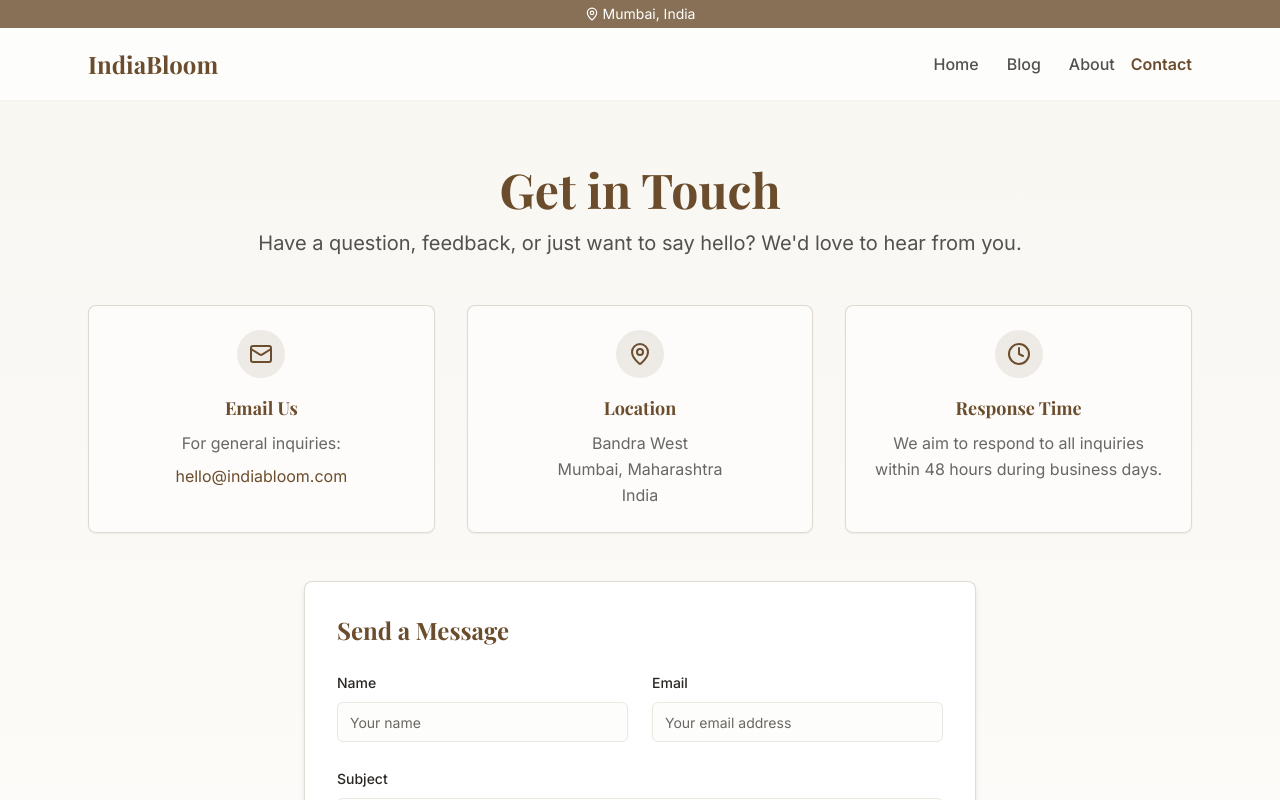
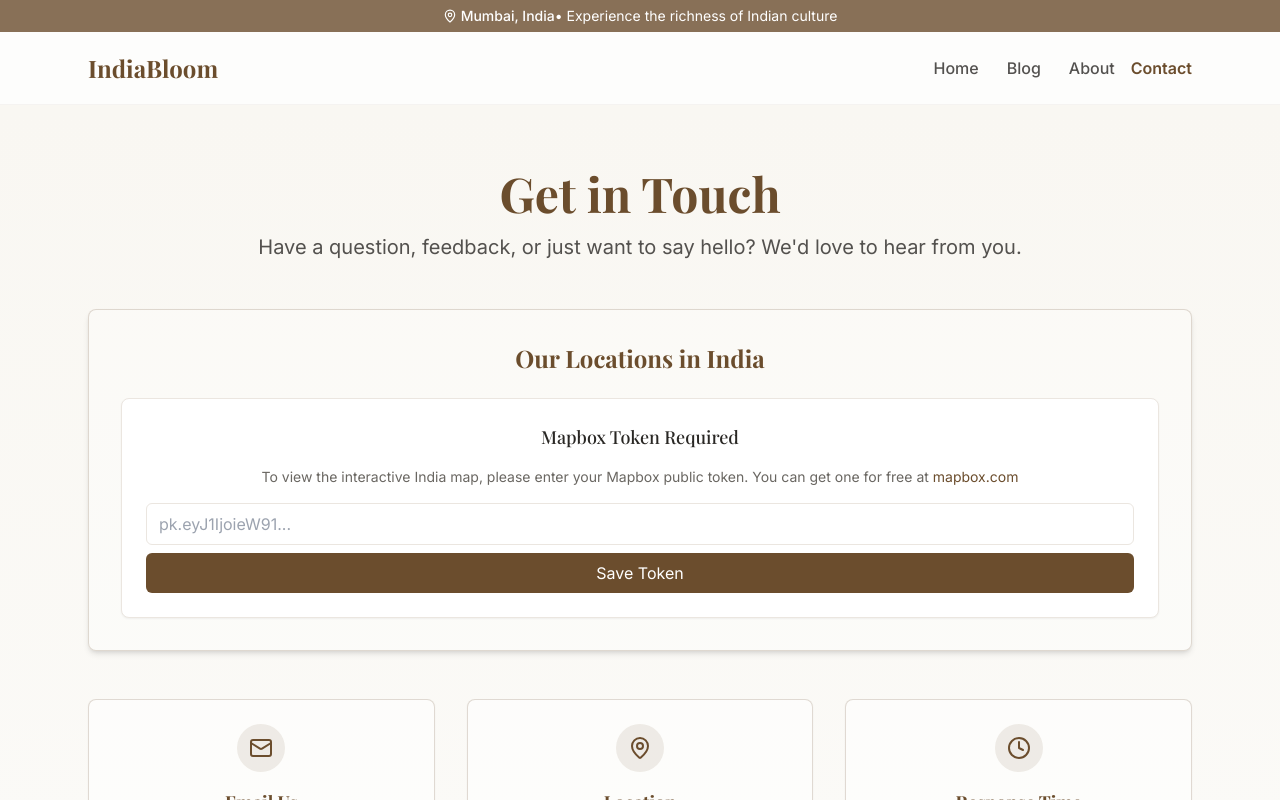
Before and after one commit to bipulsingh126/bloom-scribe-blog, a React (Vite) app: page /contact in a window 1280 px wide. Shown: the top 800 px of the page. Built offline with nearby package versions, Linux system fonts and the light colour scheme; a web font is replaced by a local one.

Commit message:
Fix: Improve location bar and map integration
This commit addresses issues with the location bar and map integration, likely involving improvements to the display and selection of Indian locations.

```diff
--- a/package.json
+++ b/package.json
@@ -47,6 +47,7 @@
     "embla-carousel-react": "^8.3.0",
     "input-otp": "^1.2.4",
     "lucide-react": "^0.462.0",
+    "mapbox-gl": "^3.11.0",
     "next-themes": "^0.3.0",
     "react": "^18.3.1",
     "react-day-picker": "^8.10.1",
--- a/src/components/Navbar.tsx
+++ b/src/components/Navbar.tsx
@@ -13,8 +13,10 @@ const Navbar = () => {
 
   return (
     <header className="border-b border-border/40 bg-background/95 backdrop-blur-sm sticky top-0 z-50">
-      <div className="flex items-center justify-center bg-blog-brown/80 text-white py-1 text-xs md:text-sm">
-        <MapPin size={14} className="mr-1" /> Mumbai, India
+      <div className="flex items-center justify-center bg-blog-brown/80 text-white py-1.5 text-xs md:text-sm">
+        <MapPin size={14} className="mr-1" />
+        <span className="font-medium">Mumbai, India</span>
+        <span className="hidden md:inline"> • Experience the richness of Indian culture</span>
       </div>
       <div className="blog-container py-4">
         <nav className="flex items-center justify-between">
--- /dev/null
+++ b/src/components/contact/IndiaMap.tsx
@@ -0,0 +1,166 @@
+
+import React, { useEffect, useRef, useState } from 'react';
+import mapboxgl from 'mapbox-gl';
+import 'mapbox-gl/dist/mapbox-gl.css';
+import { Navigation, MapPin } from 'lucide-react';
+import { Card } from '@/components/ui/card';
+
+// Major cities in India with their coordinates
+const INDIAN_CITIES = [
+  { name: 'Mumbai', coordinates: [72.8777, 19.0760] },
+  { name: 'Delhi', coordinates: [77.1025, 28.7041] },
+  { name: 'Bangalore', coordinates: [77.5946, 12.9716] },
+  { name: 'Hyderabad', coordinates: [78.4867, 17.3850] },
+  { name: 'Chennai', coordinates: [80.2707, 13.0827] },
+  { name: 'Kolkata', coordinates: [88.3639, 22.5726] },
+  { name: 'Jaipur', coordinates: [75.7873, 26.9124] },
+  { name: 'Ahmedabad', coordinates: [72.5714, 23.0225] },
+  { name: 'Pune', coordinates: [73.8567, 18.5204] },
+  { name: 'Kochi', coordinates: [76.2673, 9.9312] },
+];
+
+interface IndiaMapProps {
+  onSelectLocation: (city: string) => void;
+  selectedLocation: string;
+}
+
+const IndiaMap: React.FC<IndiaMapProps> = ({ onSelectLocation, selectedLocation }) => {
+  const mapContainer = useRef<HTMLDivElement>(null);
+  const map = useRef<mapboxgl.Map | null>(null);
+  const [mapboxToken, setMapboxToken] = useState<string>('');
+
+  // This is where you would normally use your Mapbox token
+  // For this demo, we'll ask the user to input their token
+  useEffect(() => {
+    const userToken = localStorage.getItem('mapbox-token');
+    if (userToken) {
+      setMapboxToken(userToken);
+    }
+  }, []);
+
+  const handleTokenSubmit = (e: React.FormEvent<HTMLFormElement>) => {
+    e.preventDefault();
+    const form = e.currentTarget;
+    const formData = new FormData(form);
+    const token = formData.get('mapbox-token') as string;
+    if (token) {
+      localStorage.setItem('mapbox-token', token);
+      setMapboxToken(token);
+    }
+  };
+
+  useEffect(() => {
+    if (!mapContainer.current || !mapboxToken) return;
+
+    // Initialize map
+    mapboxgl.accessToken = mapboxToken;
+
+    map.current = new mapboxgl.Map({
+      container: mapContainer.current,
+      style: 'mapbox://styles/mapbox/light-v11',
+      center: [78.9629, 20.5937], // Center of India
+      zoom: 3.5,
+    });
+
+    // Add navigation controls
+    map.current.addControl(
+      new mapboxgl.NavigationControl(),
+      'top-right'
+    );
+
+    // When map loads, add markers for each city
+    map.current.on('load', () => {
+      // Add markers for each city
+      INDIAN_CITIES.forEach((city) => {
+        const markerEl = document.createElement('div');
+        markerEl.className = 'cursor-pointer';
+        markerEl.innerHTML = `<div class="${city.name === selectedLocation ? 'text-blog-brown' : 'text-gray-600'} hover:text-blog-brown transition-colors">
+          <svg xmlns="http://www.w3.org/2000/svg" width="24" height="24" viewBox="0 0 24 24" fill="none" stroke="currentColor" stroke-width="2" stroke-linecap="round" stroke-linejoin="round" class="lucide lucide-map-pin"><path d="M20 10c0 6-8 12-8 12s-8-6-8-12a8 8 0 0 1 16 0Z"></path><circle cx="12" cy="10" r="3"></circle></svg>
+        </div>`;
+
+        markerEl.addEventListener('click', () => {
+          onSelectLocation(city.name);
+
+          // Fly to the selected location
+          map.current?.flyTo({
+            center: city.coordinates,
+            zoom: 8,
+            essential: true
+          });
+        });
+
+        new mapboxgl.Marker({ element: markerEl })
+          .setLngLat(city.coordinates)
+          .setPopup(new mapboxgl.Popup({ offset: 25 }).setHTML(`<h3>${city.name}</h3>`))
+          .addTo(map.current);
+      });
+
+      // If there's a selected location, center on it
+      if (selectedLocation) {
+        const city = INDIAN_CITIES.find(c => c.name === selectedLocation);
+        if (city) {
+          map.current.flyTo({
+            center: city.coordinates,
+            zoom: 8,
+            essential: true
+          });
+        }
+      }
+    });
+
+    // Cleanup
+    return () => {
+      map.current?.remove();
+    };
+  }, [mapboxToken, selectedLocation, onSelectLocation]);
+
+  if (!mapboxToken) {
+    return (
+      <Card className="p-6 text-center">
+        <h3 className="text-lg font-medium mb-4">Mapbox Token Required</h3>
+        <p className="mb-4 text-sm text-muted-foreground">
+          To view the interactive India map, please enter your Mapbox public token.
+          You can get one for free at <a href="https://www.mapbox.com/" target="_blank" rel="noopener noreferrer" className="text-blog-brown hover:underline">mapbox.com</a>
+        </p>
+        <form onSubmit={handleTokenSubmit} className="flex flex-col gap-2">
+          <input
+            type="text"
+            name="mapbox-token"
+            placeholder="pk.eyJ1IjoieW91..."
+            className="border border-input rounded-md px-3 py-2 w-full"
+            required
+          />
+          <button
+            type="submit"
+            className="bg-blog-brown text-white px-4 py-2 rounded-md hover:bg-blog-brown/90 transition-colors"
+          >
+            Save Token
+          </button>
+        </form>
+      </Card>
+    );
+  }
+
+  return (
+    <div className="w-full">
+      <div ref={mapContainer} className="w-full h-[400px] rounded-lg shadow-md" />
+      <div className="mt-4 flex flex-wrap gap-2 justify-center">
+        {INDIAN_CITIES.map((city) => (
+          <button
+            key={city.name}
+            onClick={() => onSelectLocation(city.name)}
+            className={`inline-flex items-center px-3 py-1 rounded-full text-sm ${
+              selectedLocation === city.name
+                ? 'bg-blog-brown text-white'
+                : 'bg-blog-brown/10 text-blog-brown hover:bg-blog-brown/20'
+            } transition-colors`}
+          >
+            <MapPin size={14} className="mr-1" /> {city.name}
+          </button>
+        ))}
+      </div>
+    </div>
+  );
+};
+
+export default IndiaMap;
--- a/src/index.css
+++ b/src/index.css
@@ -121,4 +121,19 @@
   .category-badge {
     @apply inline-block px-3 py-1 rounded-full text-xs font-medium bg-blog-brown/10 text-blog-brown;
   }
+  .location-marker {
+    @apply cursor-pointer transition-all duration-300;
+  }
+  .location-marker:hover {
+    @apply text-blog-brown transform scale-110;
+  }
+  .location-marker-active {
+    @apply text-blog-brown font-medium scale-110;
+  }
+  .mapboxgl-popup {
+    @apply max-w-xs;
+  }
+  .mapboxgl-popup-content {
+    @apply p-3 rounded-lg shadow-lg font-serif text-center;
+  }
 }
--- a/src/pages/ContactPage.tsx
+++ b/src/pages/ContactPage.tsx
@@ -1,11 +1,18 @@
 
-import React from 'react';
+import React, { useState } from 'react';
 import Layout from '@/components/Layout';
 import ContactForm from '@/components/contact/ContactForm';
+import IndiaMap from '@/components/contact/IndiaMap';
 import { Card, CardContent } from '@/components/ui/card';
 import { Mail, MapPin, Clock } from 'lucide-react';
 
 const ContactPage = () => {
+  const [selectedLocation, setSelectedLocation] = useState('Mumbai');
+
+  const handleSelectLocation = (city: string) => {
+    setSelectedLocation(city);
+  };
+
   return (
     <Layout>
       <section className="py-12 md:py-16 bg-gradient-to-b from-blog-beige/50 to-transparent">
@@ -15,6 +22,19 @@ const ContactPage = () => {
             <p className="text-xl text-foreground/80">
               Have a question, feedback, or just want to say hello? We'd love to hear from you.
             </p>
+          </div>
+
+          {/* Location Map */}
+          <div className="mb-12">
+            <Card className="bg-card/30 border-blog-brown/20 shadow-md">
+              <CardContent className="p-6 md:p-8">
+                <h2 className="text-2xl font-serif font-bold mb-6 text-blog-brown text-center">Our Locations in India</h2>
+                <IndiaMap
+                  onSelectLocation={handleSelectLocation}
+                  selectedLocation={selectedLocation}
+                />
+              </CardContent>
+            </Card>
           </div>
 
           <div className="grid grid-cols-1 md:grid-cols-3 gap-8 mb-12">
@@ -38,8 +58,7 @@ const ContactPage = () => {
                 </div>
                 <h3 className="text-lg font-bold mb-2 text-blog-brown">Location</h3>
                 <p className="text-foreground/70">
-                  Bandra West<br />
-                  Mumbai, Maharashtra<br />
+                  {selectedLocation}<br />
                   India
                 </p>
               </CardContent>
```
Also changed, not shown: 1 other file (tests, documents, lock files or other folders).
